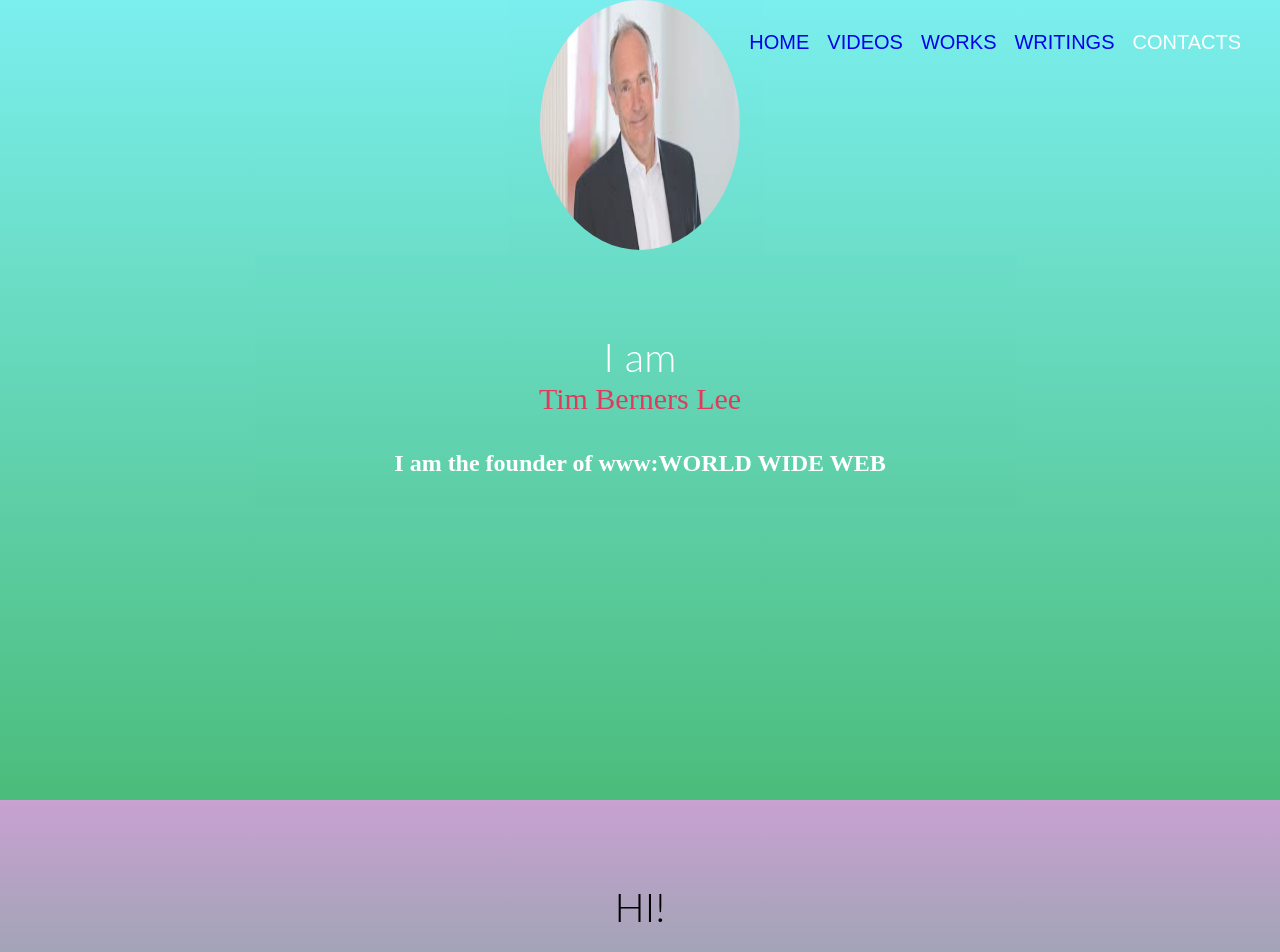
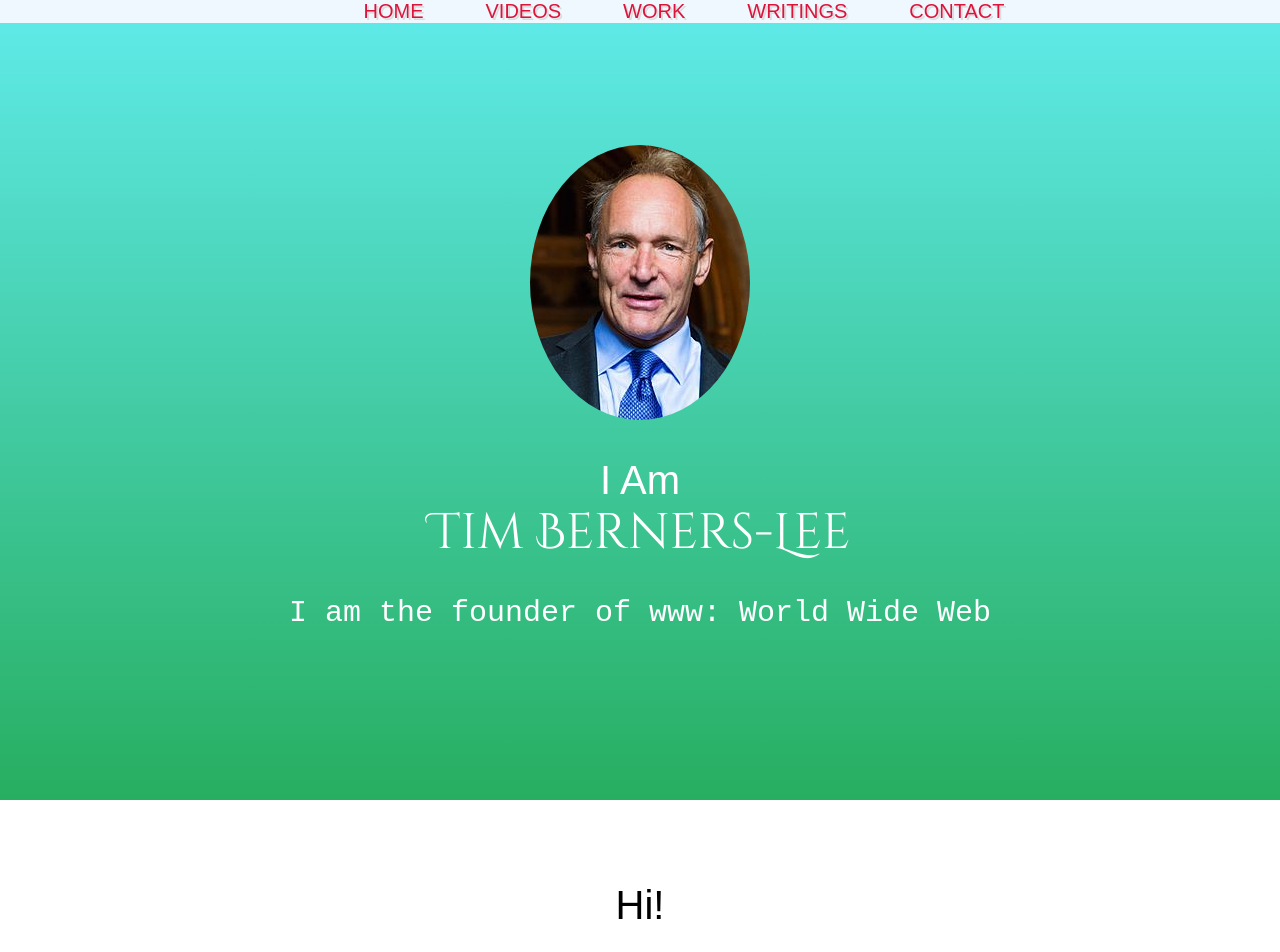
Before and after one commit to khushihappiness/myblog, a plain HTML site: page index.html in a window 1280 px wide. Shown: the top 952 px of the page. Drawn offline with Linux system fonts and the light colour scheme; a web font is replaced by a local one.

Commit message:
Add files via upload

```diff
--- a/index.html
+++ b/index.html
@@ -1,46 +1,88 @@
-<html>
+
+<!DOCTYPE html>
+<html lang="en">
 <head>
-    <title>Sir Tim Berners Lee</title>
+    <meta charset="utf-8">
+    <title>Sir Tim Berners-Lee</title>
     <link rel="stylesheet" href="style.css">
-      <link href="https://fonts.googleapis.com/css2?family=Playfair+Display:ital,wght@1,500&display=swap" rel="stylesheet">
+    <link href="https://fonts.googleapis.com/css?family=Cinzel+Decorative&display=swap" rel="stylesheet">
+    <link rel="stylesheet" href="https://cdnjs.cloudflare.com/ajax/libs/font-awesome/4.7.0/css/font-awesome.min.css">
 </head>
+
 <body>
+<!--
+ADD CENTER TAG
+-->
+<center>
     <ul class="menu">
-          <li class="links"><a href="WELCOME">HOME</a></li>
-          <li class="links"><a href="videos">VIDEOS</a> </li>
-          <li class="links"><a href="works">WORKS</a></li>
-          <li class="links"><a href="writings">WRITINGS</a></li>
-          <li class="links">CONTACTS</li>
+        <li class="links"><a href="#welcome">HOME</a></li>
+        <li class="links"><a href="#videos">VIDEOS</a></li>
+        <li class="links"><a href="#work">WORK</a></li>
+        <li class="links"><a href="#writings">WRITINGS</a></li>
+        <li class="links"><a href="#contact">CONTACT</a></li>
+
     </ul>
-    <section id="WELCOME">
+</center>
+    <section id="welcome">
         <div class="parallax-inner">
-        <img src="sir%20TBL.jpg" class="profile">
-        <h1> I am<br><span id="name">Tim Berners Lee</span></h1>
-        <h2> I am the founder of www:WORLD WIDE WEB</h2></div>
+            <img src="stbl.jpg" class="profile" />
+            <h1>I Am <br><span id="name">Tim Berners-Lee</span></h1>
+            <h2> I am the founder of www: World Wide Web</h2>
+        </div>
+
     </section>
-    <section id="Bio">
-      <h1> HI!</h1>
+
+
+
+    <section id="bio">
+        <h1>Hi!</h1>
         <div class="line"></div>
-      <p>Tim Berners-Lee is a software engineer who invented the Internet (or the World Wide Web) in 1989 while at CERN, the European Particle Physics Laboratory. He is director of the World Wide Web Consortium that he founded and a Professor in the Computer Science Department at the University of Oxford. In 2001 he became a Fellow of the Royal Society and in 2004 he was knighted. In 1994 Berners-Lee founded the World Wide Web Consortium (W3C) at the Laboratory of Computer Science (LCS) at the Massachusetts Institute of Technology in Boston. It was made up of companies that wanted to work together to create Web standards and also improve the Web. It was quickly agreed that the technology should be free of royalties and patents. Berners-Lee has served as director of this W3C since it was founded. In 1995 Microsoft produced the first version of Internet Explorer and this commercial browser created enormous growth in websites and web users. The Web was first used for e-commerce in 1997. </p>
+        <p>Tim Berners-Lee is a software engineer who invented the Internet (or the World Wide Web) in 1989 while at CERN, the European Particle Physics Laboratory.
+
+            He is director of the World Wide Web Consortium that he founded and a Professor in the Computer Science Department at the University of Oxford.
+
+            In 2001 he became a Fellow of the Royal Society and in 2004 he was knighted.<br><br>In 1994 Berners-Lee founded the World Wide Web Consortium (W3C) at the Laboratory of Computer Science (LCS) at the Massachusetts Institute of Technology in Boston. It was made up of companies that wanted to work together to create Web standards and also improve the Web. It was quickly agreed that the technology should be free of royalties and patents. Berners-Lee has served as director of this W3C since it was founded.
+
+            In 1995 Microsoft produced the first version of Internet Explorer and this commercial browser created enormous growth in websites and web users.
+
+            The Web was first used for e-commerce in 1997.</p>
     </section>
+
     <section id="videos">
         <h1>Videos</h1>
         <div class="line"></div>
-      <iframe width="784" height="441" src="https://www.youtube.com/embed/fbV82k-ExT0" frameborder="0" allow="accelerometer; autoplay; clipboard-write; encrypted-media; gyroscope; picture-in-picture" allowfullscreen></iframe>
+        <br>
+        <iframe width="900" height="500" src="https://www.youtube.com/embed/OM6XIICm_qo" frameborder="0" allow="accelerometer; autoplay; encrypted-media; gyroscope; picture-in-picture" allowfullscreen></iframe>
+        <br>
+        <br>
+        <iframe width="900" height="500" src="https://www.youtube.com/embed/J8hzJxb0rpc" frameborder="0" allow="accelerometer; autoplay; encrypted-media; gyroscope; picture-in-picture" allowfullscreen></iframe>
+
+    </section>
+    <section id="work">
+        <h1>WORK</h1>
+        <div class="line"></div>
+        <iframe width="900" height="1000" src="https://en.wikipedia.org/wiki/Tim_Berners-Lee#Career_and_research" frameborder="0"></iframe>
+
+    </section>
+    <section id="writings">
+        <h1>WRITINGS</h1>
+        <div class="line"></div>
+        <a class="article" href="https://webfoundation.org/2019/03/web-birthday-30" target="_blank">30 years on, what’s next ForTheWeb?</a>
+        <br>
+        <a class="article" href="https://interestingengineering.com/how-did-tim-berners-lee-change-the-world-with-the-world-wide-web" target="_blank">How Did Tim Berners-Lee Change the World With the World Wide Web?</a>
+    </section>
+<br>
+
+<!--
+ADD CONTACT SECTION HERE
+-->
+    <section id="contact">
+    <iframe src="https://www.google.com/maps/embed?pb=!1m14!1m8!1m3!1d15078.353856082635!2d72.8906491!3d19.1257017!3m2!1i1024!2i768!4f13.1!3m3!1m2!1s0x0%3A0xacf72f56793d190a!2sWhitehat%20Education%20Technology%20Pvt.%20Ltd.!5e0!3m2!1sen!2sin!4v1602848177998!5m2!1sen!2sin" width="600" height="450" frameborder="0" style="border:0;" allowfullscreen="" aria-hidden="false" tabindex="0"></iframe>
+
+        <div class="contact_1"> <a href="mailto:my@gmail.com?Subject=Hello"> <i class="fa fa-envelope"></i>&nbsp;&nbsp; <h3>mygmailid@gmail.com></h3> </a> </div>
+
 
 
     </section>
-      <section id="works">
 
-          <h1>Works</h1>
-            <div class="line"></div>
-          <iframe width="900" height="1000" src="https://en.wikipedia.org/wiki/Tim_Berners-Lee#Career_and_research"></iframe>
-
-      </section>
-      <section id="writings">
-          <h1>Writings</h1>
-            <div class="line"></div>
-          <a class="article" href="https://webfoundation.org/2019/03/web-birthday-30/">How did Tim Berners Lee change the world with the World Wide Web?</a>
-      </section>
-  </body>
-    </html>
+</body></html>
--- a/style.css
+++ b/style.css
@@ -1,85 +1,127 @@
 body {
     margin: 0;
     padding-top: 800px;
+    text-align: center;
 }
+
 .profile {
-  width: 200px;
-    height: 250px;
-  margin-bottom:50px;
     border-radius: 50%;
+
 }
+
 #welcome {
-  text-align: center;
+
     position: absolute;
-  overflow: hidden;
-  height: 800px;
     color: #FFFFFF;
-  left: 0;
-  top: 0;
     bottom: 0;
-  right: 0;
-  opacity: 0.83;
     background: linear-gradient(#60ebeb 0%, #27ae60 100%);
     display: table;
     width: 100%;
-  height: 100%; z-index: 9;
+    height: 100%;
+    z-index: 9;
+
 }
+
+
+
+h1 {
+
+    font-size: 40px;
+    font-family: sans-serif;
+    font-weight: 300;
+
+}
+
+#name {
+    font-size: 50px;
+    line-height: 1.2;
+    font-family: 'Cinzel Decorative', cursive;
+
+}
+
+h2 {
+    font-size: 30px;
+    font-weight: 300;
+    font-family: monospace;
+}
+
 #bio {
-  background: linear-gradient(#c8a1d1 0%, #27ae60 100%);
-}
-h1 {
-  font-size: 40px;
-  line-height: 1.2; font-family: 'Lato', sans-serif;
-  font-weight: 300;
-}
-#bio {
+    font-family: 'Cinzel Decorative', cursive;
+
     padding: 50px;
     text-align: center;
-  font-size: 42px;
 }
-.line { height: 6px; background-color: #000;
-  width: 70px; margin: 8px auto; }
+
+.line {
+    height: 6px;
+    background-color: #000;
+    width: 70px;
+    margin: 8px auto;
+}
+
+
 p {
-  max-width: 450px;
-  margin: 25px auto;
     font-size: 17px;
-  line-height: 1.3;
 }
+
+.parallax-inner {
+
+    display: table-cell;
+    position: relative;
+    text-align: center;
+    vertical-align: middle;
+
+}
+html {
+    scroll-behavior: smooth;
+}
+.article:hover {
+    color:fuchsia;
+}
+
+
+
 .menu{
-    list-style: none;
-    font-family: sans-serif;
-    position: absolute;
-    top: 10px;
-    right: 30px;
+    position: fixed;
+    background-color: aliceblue;
+    width:100%;
+    margin-top: 0px;
+    top: 0px;
     z-index: 10;
-    cursor: pointer;
+}
+a{
+    text-decoration: none;
+    color: crimson;
+     text-shadow: 2px 2px gainsboro;
 }
 .links{
-    float: left;
-    color:#fff;
-    padding-top: 5px;
-    padding-left: 9px;
-    padding-right: 9px;
-    padding-bottom: 5px;
+    display: inline;
+    padding-left: 33px;
+    padding-right: 25px;
     font-family: fantasy;
     font-size: 20px;
 
 }
 .links:hover{
-    background-color: dodgerblue;
+    font-size: 25px;
+    text-decoration: underline;
+
 }
-#name{
-    font-size: 30px;
-    line-height: 1.2;
-    font-family: 'Playfair Display', serif;
-    color:crimson;
+#writings a{
+    text-shadow: none !important;
+    text-decoration: underline !important;
+    color:blue !important;
+
 }
-a{
-    text-decoration: none;
+#contact{
+    background:fire brick;
+
 }
-.article:hover{
-    color:fuchsia;
+.contact_1 a{
+    color:aliceblue;
+    text-shadow:none;
+
 }
-html{
-    scroll-behavior: smooth;
+.contact_1 h3{
+    display: inline;
 }
```
Also changed, not shown: stbl.jpg (added). Lines whose indentation alone changed are shown as unchanged.
